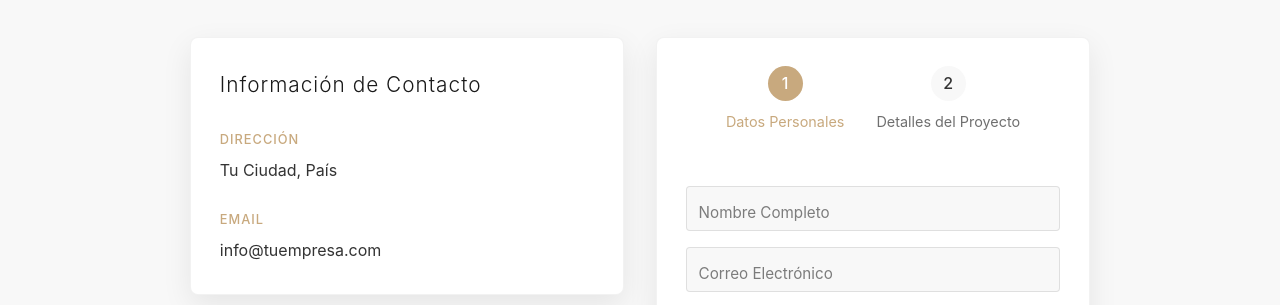
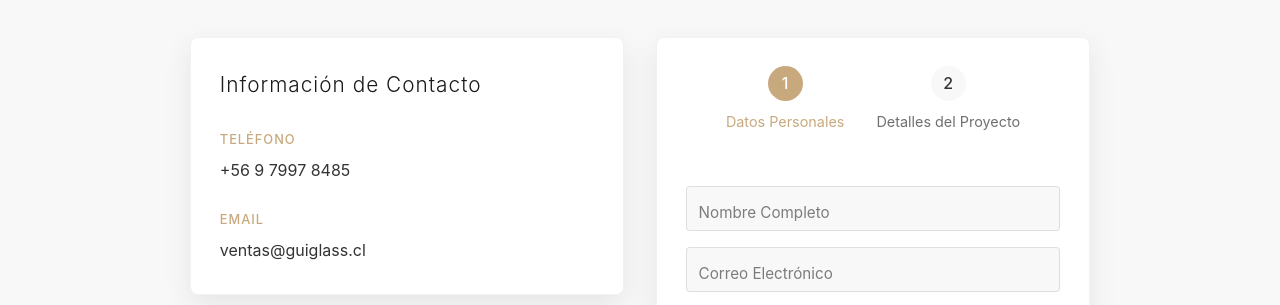
Before and after one commit to Nicotob7/Emprendimiento, a plain HTML site: page index.html in a window 1280 px wide. Shown: the part 4185-4490 px from the top of the page. Drawn offline with nearby package versions, Linux system fonts and the light colour scheme.

Commit message:
31-05 Update contact

```diff
--- a/index.html
+++ b/index.html
@@ -679,19 +679,19 @@
                     <div class="contact-info-group">
                         <h3>Información de Contacto</h3>
                         <div class="contact-details">
+                        <!--
                             <div class="contact-detail-item">
                                 <span class="detail-label">Dirección</span>
                                 <p>Tu Ciudad, País</p>
                             </div>
-                            <!--
+                        -->
                             <div class="contact-detail-item">
                                 <span class="detail-label">Teléfono</span>
-                                <p>+1 234 567 890</p>
+                                <p>+56 9 7997 8485</p>
                             </div>
-                            -->
                             <div class="contact-detail-item">
                                 <span class="detail-label">Email</span>
-                                <p>info@tuempresa.com</p>
+                                <p>ventas@guiglass.cl</p>
                             </div>
                         </div>
                     </div>
```
